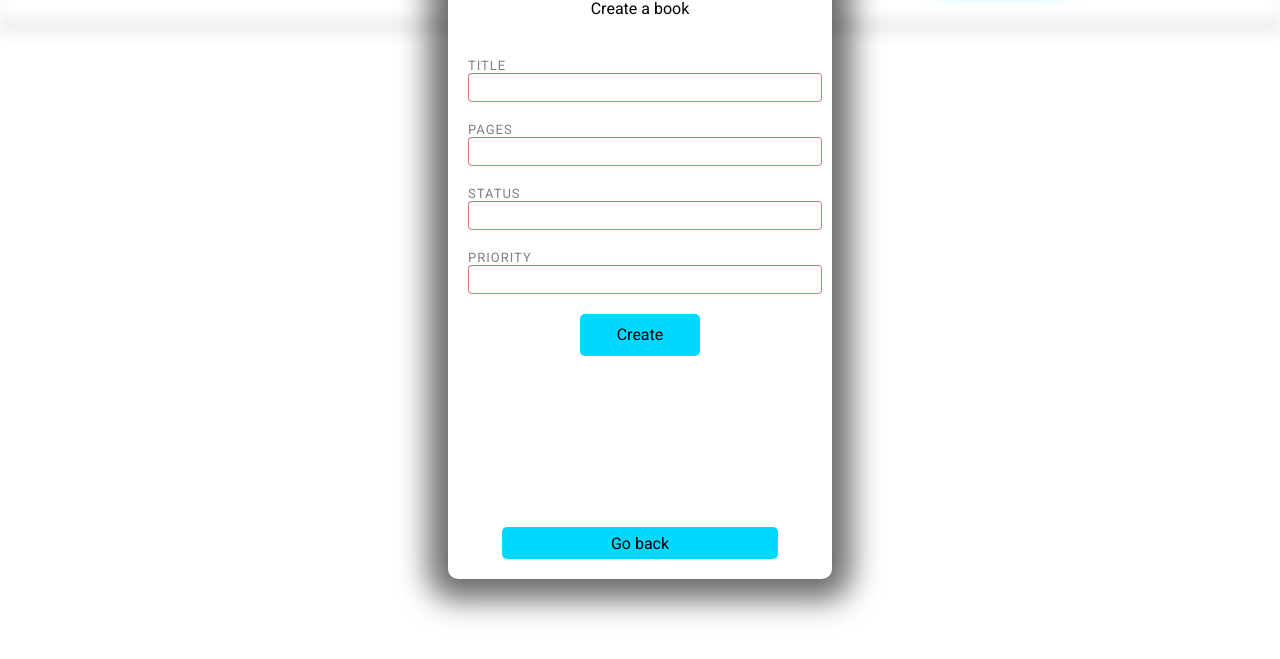
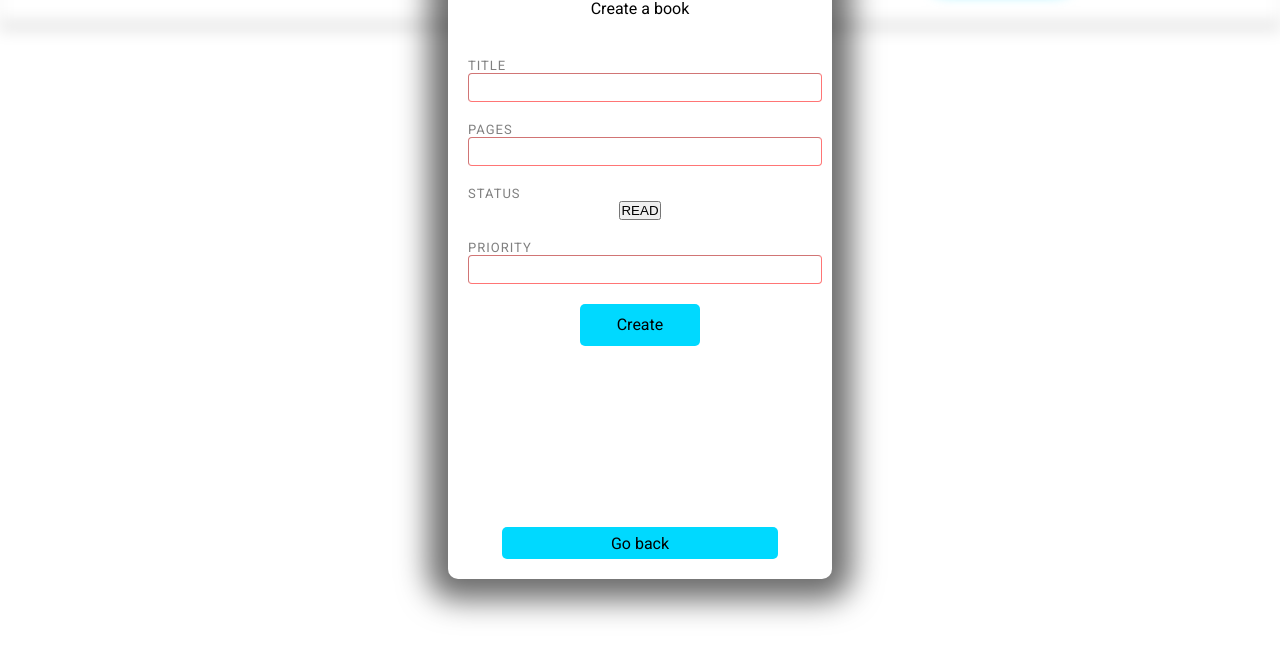
Before and after one commit to Vardhanb07/library, a plain HTML site: page index.html in a window 1280 px wide. Both pictures are taken after a click on the button "ADD". Shown: the part 109-768 px from the top of the page. Drawn offline with Linux system fonts and the light colour scheme.

Commit message:
Add toggle read button

```diff
--- a/index.html
+++ b/index.html
@@ -35,7 +35,7 @@
                     </p>
                     <p>
                         <label for="status">STATUS</label>
-                        <input type="text" id="status" name="status" required>
+                        <button type="button" id="status" data-status="READ">READ</button>
                     </p>
                     <p>
                         <label for="priority">PRIORITY</label>
```
